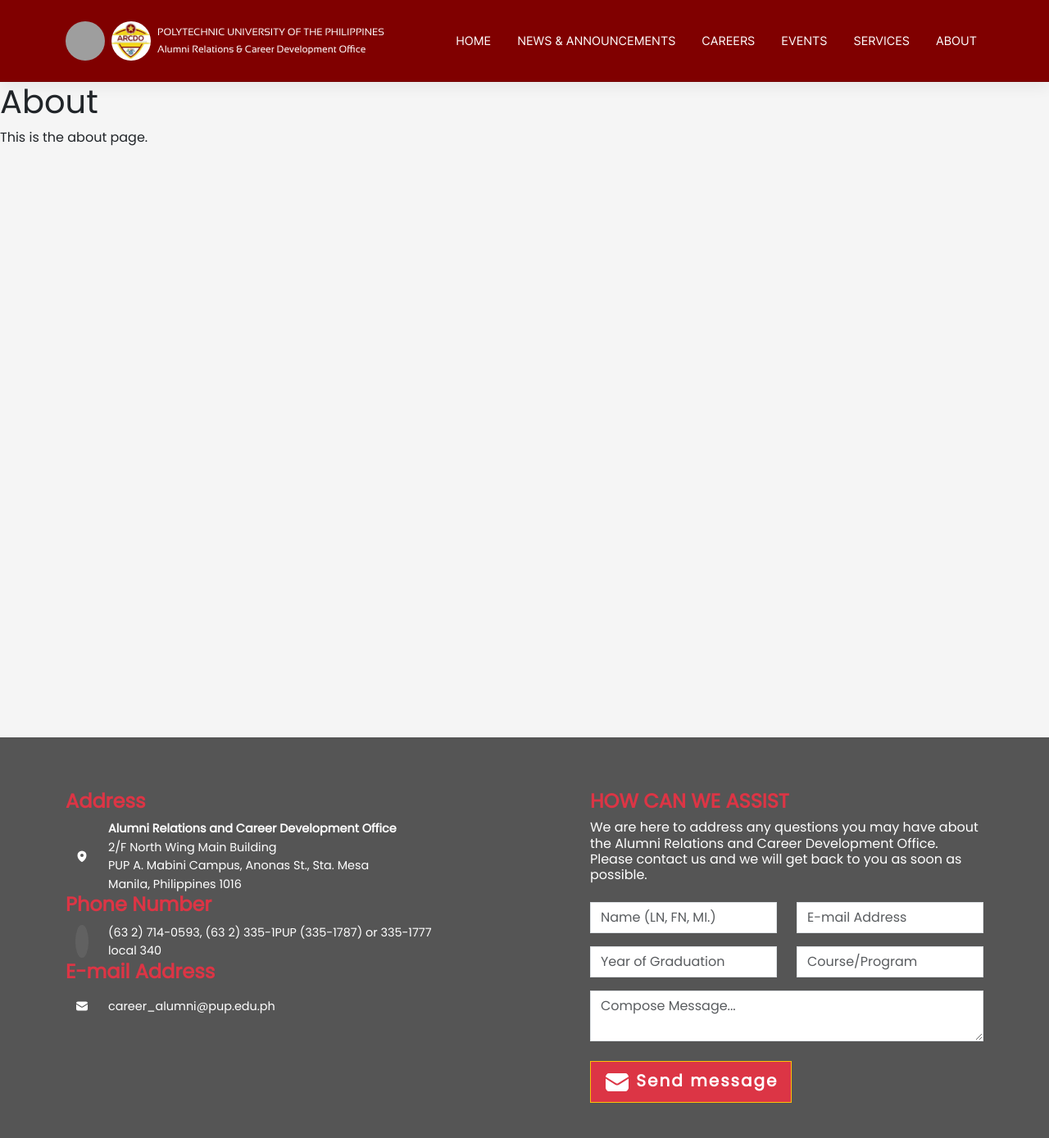
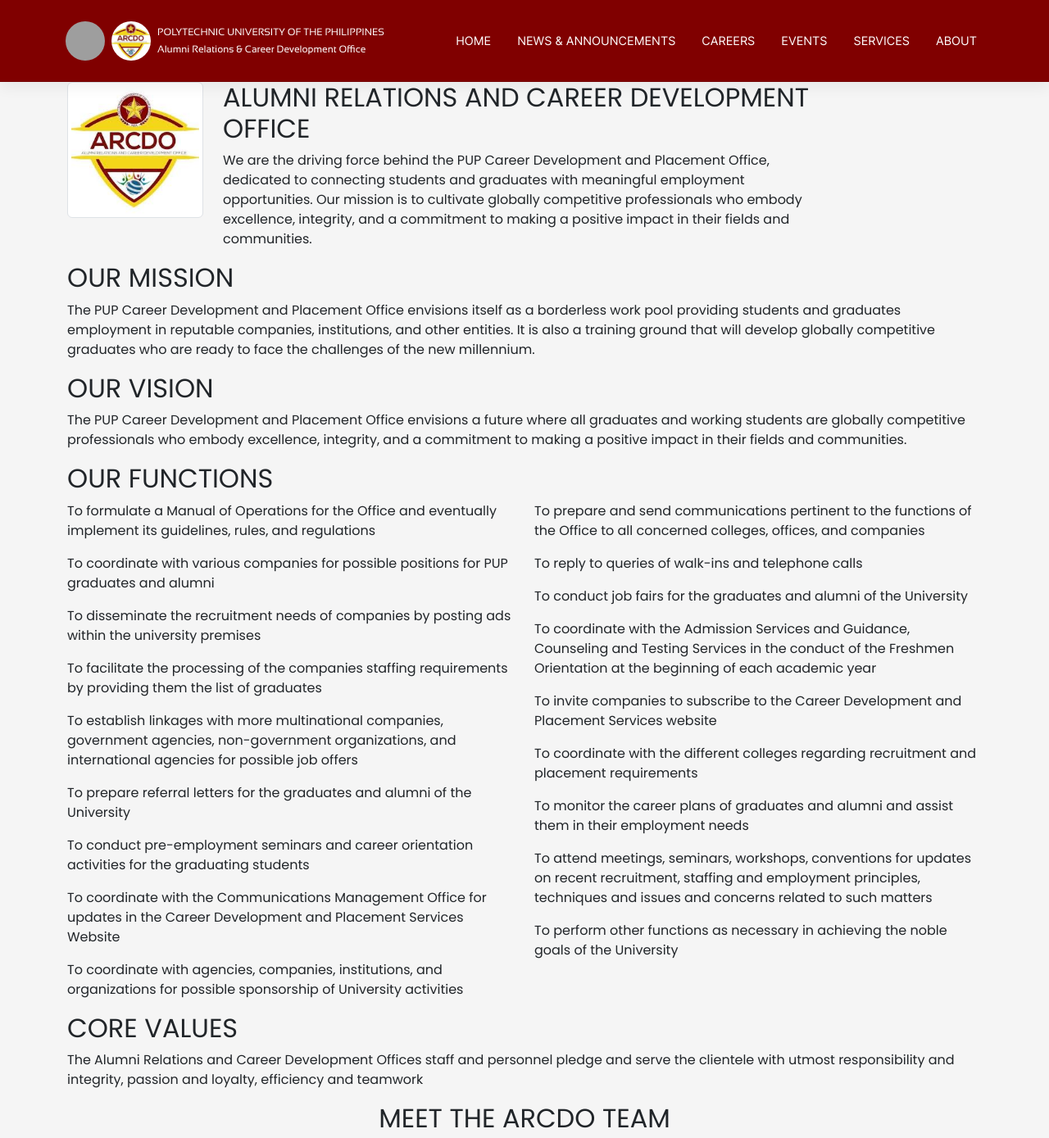
Before and after one commit to DeemedS/django-alumni-portal, a Django app: page /about/ in a window 1280 px wide. Shown: the top 1389 px of the page at 82% size. Run offline with Django 5.2, Linux system fonts and the light colour scheme; some libraries are stand-ins or nearby versions; grey boxes are pictures that could not be loaded.

Commit message:
Update about page content and add organizational chart component

```diff
--- a/about/templates/about/about.html
+++ b/about/templates/about/about.html
@@ -1,8 +1,73 @@
 {% extends "layout.html" %}
+
+{% load static %}
 
 {% block title %}PUP Alumni Website | About Us{% endblock %}
 
 {% block content %}
-    <h1>About</h1>
-    <p>This is the about page.</p>
+   <div class="container">
+        <div class="row">
+            <div class="col-md-2">
+                <img src="{% static 'images/arcdologo.jpg' %}" alt="PUP Logo" class="img-thumbnail">
+            </div>
+            <div class="col-md-8">
+                <h2>ALUMNI RELATIONS AND CAREER DEVELOPMENT OFFICE</h2>
+                <p>We are the driving force behind the PUP Career Development and Placement Office, dedicated to connecting students and graduates with meaningful employment opportunities. Our mission is to cultivate globally competitive professionals who embody excellence, integrity, and a commitment to making a positive impact in their fields and communities.</p>
+            </div>
+        </div>
+
+        <div class="row">
+            <div class="col-md-12">
+                <h2>OUR MISSION</h2>
+                <p>The PUP Career Development and Placement Office envisions itself as a borderless work pool providing students and graduates employment in reputable companies, institutions, and other entities. It is also a training ground that will develop globally competitive graduates who are ready to face the challenges of the new millennium.</p>
+            </div>
+        </div>
+
+        <div class="row">
+            <div class="col-md-12">
+                <h2>OUR VISION</h2>
+                <p>The PUP Career Development and Placement Office envisions a future where all graduates and working students are globally competitive professionals who embody excellence, integrity, and a commitment to making a positive impact in their fields and communities.</p>
+            </div>
+        </div>
+
+        <div class = "row">
+            <div class="col-md-12">
+                <h2>OUR FUNCTIONS</h2>
+            </div>
+            <div class="col-md-6">
+                <p>To formulate a Manual of Operations for the Office and eventually implement its guidelines, rules, and regulations</p>
+                <p>To coordinate with various companies for possible positions for PUP graduates and alumni</p>
+                <p>To disseminate the recruitment needs of companies by posting ads within the university premises</p>
+                <p>To facilitate the processing of the companies staffing requirements by providing them the list of graduates</p>
+                <p>To establish linkages with more multinational companies, government agencies, non-government organizations, and international agencies for possible job offers</p>
+                <p>To prepare referral letters for the graduates and alumni of the University</p>
+                <p>To conduct pre-employment seminars and career orientation activities for the graduating students</p>
+                <p>To coordinate with the Communications Management Office for updates in the Career Development and Placement Services Website</p>
+                <p>To coordinate with agencies, companies, institutions, and organizations for possible sponsorship of University activities</p>
+            </div>
+            <div class="col-md-6">
+                <p>To prepare and send communications pertinent to the functions of the Office to all concerned colleges, offices, and companies</p>
+                <p>To reply to queries of walk-ins and telephone calls</p>
+                <p>To conduct job fairs for the graduates and alumni of the University</p>
+                <p>To coordinate with the Admission Services and Guidance, Counseling and Testing Services in the conduct of the Freshmen Orientation at the beginning of each academic year</p>
+                <p>To invite companies to subscribe to the Career Development and Placement Services website</p>
+                <p>To coordinate with the different colleges regarding recruitment and placement requirements</p>
+                <p>To monitor the career plans of graduates and alumni and assist them in their employment needs</p>
+                <p>To attend meetings, seminars, workshops, conventions for updates on recent recruitment, staffing and employment principles, techniques and issues and concerns related to such matters</p>
+                <p>To perform other functions as necessary in achieving the noble goals of the University</p>
+            </div>
+        </div>
+
+        <div class="row">
+            <div class="col-md-12">
+                <h2>CORE VALUES</h2>
+                <p>The Alumni Relations and Career Development Offices staff and personnel pledge and serve the clientele with utmost responsibility and integrity, passion and loyalty, efficiency and teamwork</p>
+            </div>
+        </div>
+    </div>
+
+    {% include "components/org_chart.html" %}
+
+    {% include "components/socials.html" %}
+
 {% endblock %}
--- /dev/null
+++ b/about/templates/components/org_chart.html
@@ -0,0 +1,53 @@
+{% load static %}
+
+<div class="container">
+    <div class="row">
+        <div class="col-md-12 d-flex justify-content-center">
+            <h2 class="text-center">MEET THE ARCDO TEAM</h2>
+        </div>
+    </div>
+
+    <div class="row mb-4">
+        <div class="col-md-12 d-flex flex-column align-items-center">
+            <img src="{% static 'images/org_chart.jpg' %}" alt="Organizational Chart" class="img-thumbnail">
+            <h6 class="mt-3 text-center">Engr. FLORINDA H. OQUINDO</h6>
+            <p class="text-center">Director</p>
+        </div>
+    </div>
+
+    <div class="row mb-4">
+        <div class="col-md-6 d-flex flex-column align-items-center">
+            <img src="{% static 'images/org_chart.jpg' %}" alt="Organizational Chart" class="img-thumbnail">
+            <h6 class="mt-3 text-center">Engr. FLORINDA H. OQUINDO</h6>
+            <p class="text-center">Director</p>
+        </div>
+        <div class="col-md-6 d-flex flex-column align-items-center">
+            <img src="{% static 'images/org_chart.jpg' %}" alt="Organizational Chart" class="img-thumbnail">
+            <h6 class="mt-3 text-center">Engr. FLORINDA H. OQUINDO</h6>
+            <p class="text-center">Director</p>
+        </div>
+    </div>
+
+    <div class="row">
+        <div class="col-md-3 d-flex flex-column align-items-center">
+            <img src="{% static 'images/org_chart.jpg' %}" alt="Organizational Chart" class="img-thumbnail">
+            <h6 class="mt-2 text-center">Engr. FLORINDA H. OQUINDO</h6>
+            <p class="text-center">Director</p>
+        </div>
+        <div class="col-md-3 d-flex flex-column align-items-center">
+            <img src="{% static 'images/org_chart.jpg' %}" alt="Organizational Chart" class="img-thumbnail">
+            <h6 class="mt-2 text-center">Engr. FLORINDA H. OQUINDO</h6>
+            <p class="text-center">Director</p>
+        </div>
+        <div class="col-md-3 d-flex flex-column align-items-center">
+            <img src="{% static 'images/org_chart.jpg' %}" alt="Organizational Chart" class="img-thumbnail">
+            <h6 class="mt-2 text-center">Engr. FLORINDA H. OQUINDO</h6>
+            <p class="text-center">Director</p>
+        </div>
+        <div class="col-md-3 d-flex flex-column align-items-center">
+            <img src="{% static 'images/org_chart.jpg' %}" alt="Organizational Chart" class="img-thumbnail">
+            <h6 class="mt-2 text-center">Engr. FLORINDA H. OQUINDO</h6>
+            <p class="text-center">Director</p>
+        </div>
+    </div>
+</div>
```
